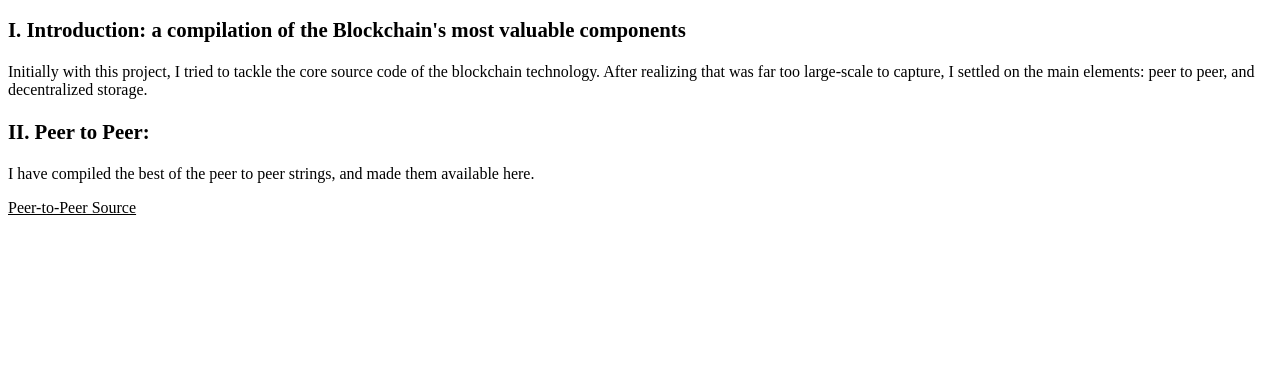
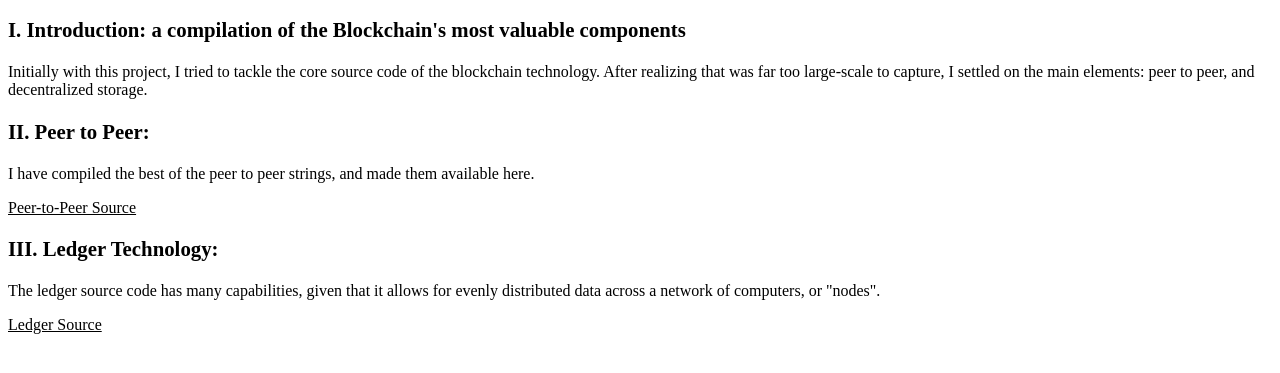
Before and after one commit to FinnSPS/blockchain-source-anthology-capstone, a plain HTML site: page index.html in a window 1280 px wide. Shown: the part 89-462 px from the top of the page. Drawn offline with Linux system fonts and the light colour scheme.

Commit message:
no additions-third header)

```diff
--- a/index.html
+++ b/index.html
@@ -44,5 +44,9 @@ body {background-color:white;}
 				<p>I have compiled the best of the peer to peer strings, and made them available here.</p>
                     <a href="https://raw.githubusercontent.com/FinnSPS/Blockchain-Source-Anthology-Capstone/master/peer-main.go" target="_blank">Peer-to-Peer Source</a>
 
+            <h3>III. Ledger Technology:</h3>
+                <p>The ledger source code has many capabilities, given that it allows for evenly distributed data across a network of computers, or "nodes".</p>
+                    <a href="https://raw.githubusercontent.com/FinnSPS/Blockchain-Source-Anthology-Capstone/master/ledger.go" target="_blank">Ledger Source</a>
+
 		</body>
 </html>
```
